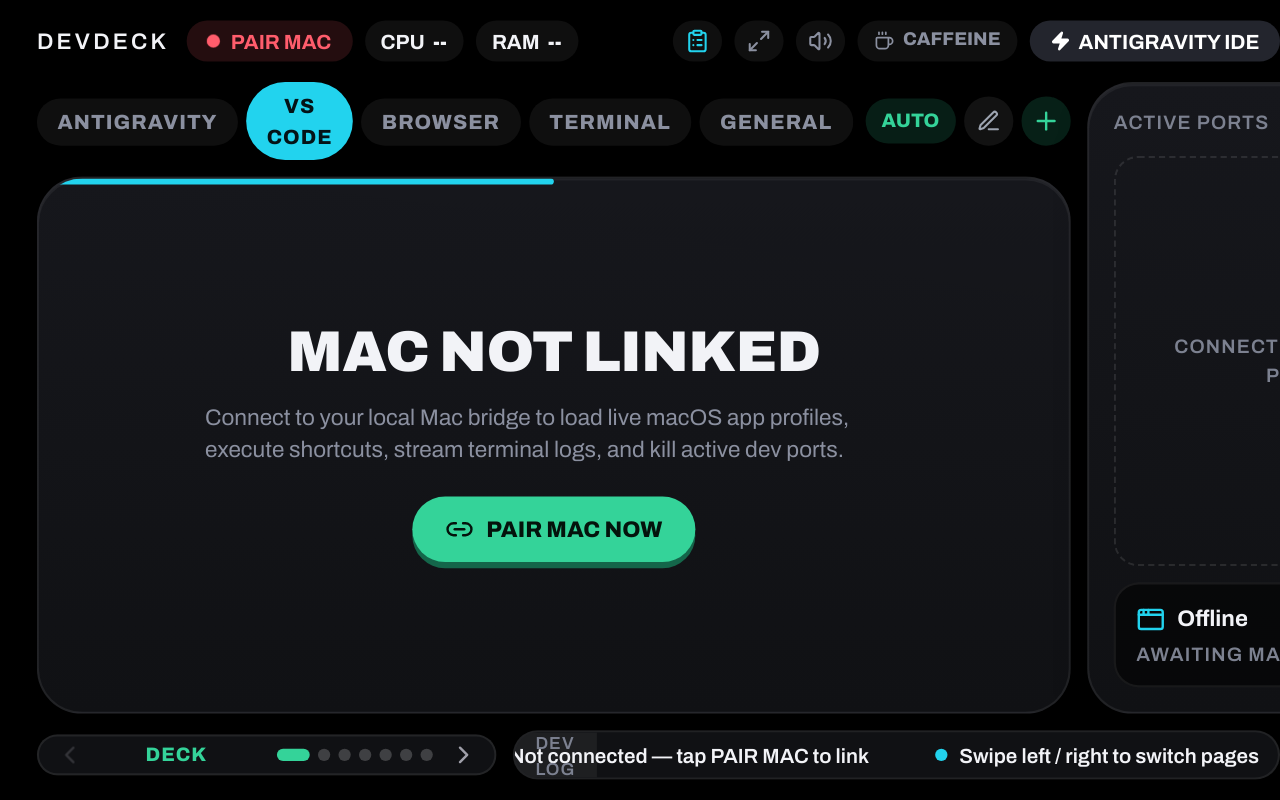
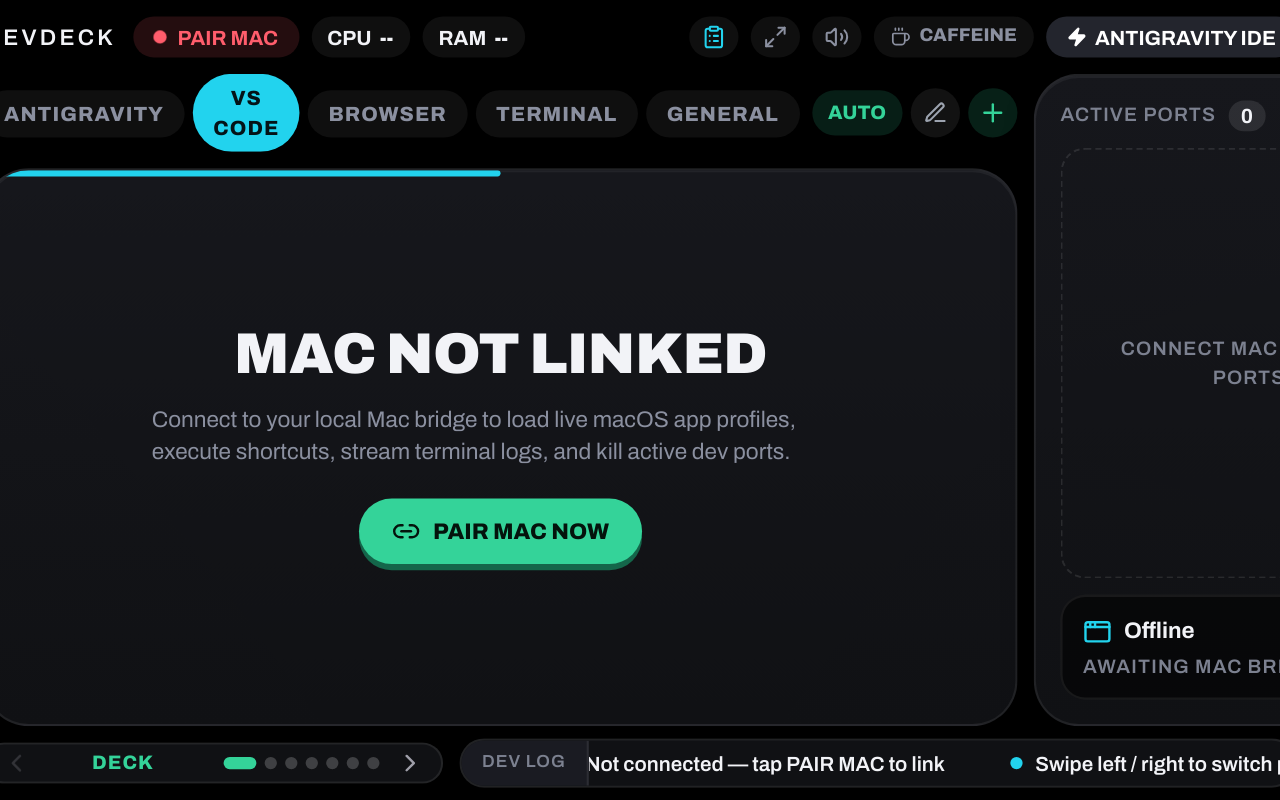
Before and after one commit to youssefelhalawanyyy/HELPER, a Next.js app in the folder iphone-pwa/: page / in a window 1280 px wide. Built offline with nearby package versions, Linux system fonts and the light colour scheme.

Commit message:
fix: tighten edge-to-edge full-screen padding, fix Dev Log badge masking, and filter brain UUID folders

```diff
--- a/iphone-pwa/src/components/shell/DeckShell.tsx
+++ b/iphone-pwa/src/components/shell/DeckShell.tsx
@@ -259,13 +259,18 @@ export function DeckShell() {
           transformOrigin: 'center center',
         }}
       >
-        {/* Safe-area padded full-width layout (always clears iPhone notch / Dynamic Island & Home Indicator) */}
+        {/* True edge-to-edge full-screen padding (uses actual iOS safe-area-insets only) */}
         <div
-          className="flex h-full flex-col gap-2 py-2"
+          className="flex h-full flex-col gap-1.5"
           style={{
-            paddingLeft: viewport.portrait ? 34 : 'max(36px, env(safe-area-inset-left, 36px))',
-            paddingRight: viewport.portrait ? 22 : 'max(18px, env(safe-area-inset-right, 18px))',
-            paddingBottom: viewport.portrait ? 10 : 'max(10px, env(safe-area-inset-bottom, 10px))',
+            paddingTop: 6,
+            paddingLeft: viewport.portrait
+              ? 'max(10px, env(safe-area-inset-top, 10px))'
+              : 'max(10px, env(safe-area-inset-left, 10px))',
+            paddingRight: viewport.portrait
+              ? 'max(10px, env(safe-area-inset-bottom, 10px))'
+              : 'max(10px, env(safe-area-inset-right, 10px))',
+            paddingBottom: 'max(6px, env(safe-area-inset-bottom, 6px))',
           }}
         >
           {/* Ultra-Slim Top Status Bar */}
@@ -562,9 +567,10 @@ export function DeckShell() {
 
             {/* Live Dev Log Marquee */}
             <div className="flex h-full min-w-0 flex-1 items-center overflow-hidden rounded-full border border-white/[0.07] bg-[#101114]">
-              <span className="sub z-10 grid h-full place-items-center bg-white/[0.06] px-2.5 !text-[8.5px]">
+              <span className="sub z-10 grid h-full shrink-0 place-items-center whitespace-nowrap border-r border-white/[0.08] bg-[#1a1b22] px-2.5 !text-[8.5px]">
                 Dev log
               </span>
+              <div className="relative min-w-0 flex-1 overflow-hidden">
                 <div className="anim-mq flex whitespace-nowrap text-[10px] font-semibold text-[#f2f3f7]">
                   {[0, 1].map((dup) => (
                     <span key={dup} className="flex">
@@ -576,6 +582,7 @@ export function DeckShell() {
                       ))}
                     </span>
                   ))}
+                </div>
               </div>
             </div>
           </footer>
```
Also changed, not shown: 1 other file (tests, documents, lock files or other folders). Lines whose indentation alone changed are shown as unchanged.
